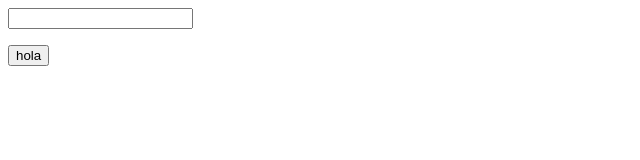
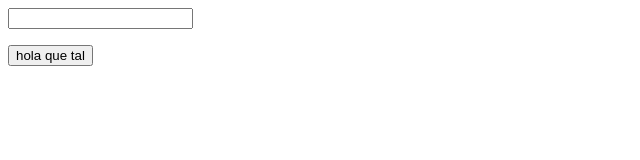
Before and after one commit to nin2323/prueba-ramas, a plain HTML site: page index.html in a window 1280 px wide. Shown: the whole page, without its empty margins (0-640 px from the left). Drawn offline with Linux system fonts and the light colour scheme.

Commit message:
html button

```diff
--- a/index.html
+++ b/index.html
@@ -12,7 +12,7 @@
                 <input type="text">
                 <p></p>
                 <div></div>
-                <button>hola</button>
+                <button>hola que tal</button>
             </div>
         </nav>
     </header>
```
